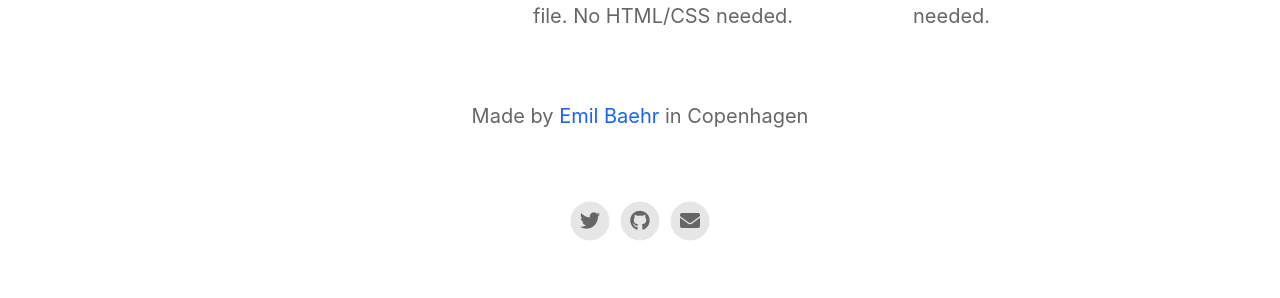
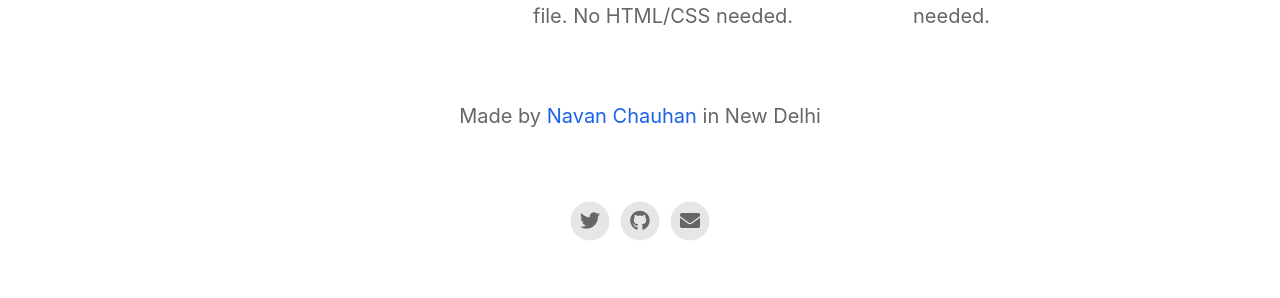
Before and after one commit to navanchauhan/Qrious, a Jekyll site: the page built from docs/index.html, in a window 1280 px wide and 900 px high, scrolled down 1124 px. Shown: the part 499-797 px from the top of the window. Built offline with Jekyll 4.4.1, drawn with Linux system fonts in a browser that asks for light colours; nearby versions of some CDN libraries.

Commit message:
Editting Config

```diff
--- a/docs/_config.yml
+++ b/docs/_config.yml
@@ -1,16 +1,16 @@
 #page title
-page_title                                :                                           # Automatically populates with app name if not set and if iOS app ID is set. Otherwise enter manually.
+page_title                                : Qrious                                           # Automatically populates with app name if not set and if iOS app ID is set. Otherwise enter manually.
 
 # App Info
-ios_app_id                                : 1234793120                                # Required. Enter iOS app ID to automatically populate name, price and icons (e.g. 718043190).
+ios_app_id                                : #1234793120                                # Required. Enter iOS app ID to automatically populate name, price and icons (e.g. 718043190).
 
 appstore_link                             :                                           # Automatically populates if not set and if iOS app ID is set. Otherwise enter manually.
 playstore_link                            :                                           # Enter Google Play Store URL.
 presskit_download_link                    : https://emilbaehr.com                                          # Enter a link to downloadable file or (e.g. public Dropbox link to a .zip file).
                                                                                       # Or upload your press kit file to assets and set path accordingly (e.g. "assets/your_press_kit.zip").
 
-app_icon                                  : # assets/appicon.png                      # Automatically populates if not set and if iOS app ID is set.  Otherwise enter path to icon file manually.
-app_name                                  :                                           # Automatically populates if not set and if iOS app ID is set.  Otherwise enter manually.
+app_icon                                  : assets/appicon.png                      # Automatically populates if not set and if iOS app ID is set.  Otherwise enter path to icon file manually.
+app_name                                  : Qrious                                          # Automatically populates if not set and if iOS app ID is set.  Otherwise enter manually.
 app_price                                 :                                           # Automatically populates if not set and if iOS app ID is set.  Otherwise enter manually.
 app_description                           : Write a short tagline for your app.
 
@@ -19,14 +19,14 @@ enable_smart_app_banner                   : true
 
 
 # Information About Yourself
-your_name                                 : Emil Baehr
-your_link                                 : https://emilbaehr.com
-your_city                                 : Copenhagen
-email_address                             : emil.baehr@gmail.com
+your_name                                 : Navan Chauhan
+your_link                                 : https://navanchauhan.github.io
+your_city                                 : New Delhi
+email_address                             : navanchauhan@gmail.com
 facebook_username                         :
-instagram_username                        : ebaehr
-twitter_username                          : ebaehr
-github_username                           : emilbaehr
+instagram_username                        : navanchauhan
+twitter_username                          : navanchauhan
+github_username                           : navanchauhan
 youtube_username                          :
 
 
```
Also changed, not shown: docs/assets/appicon.png (added).
